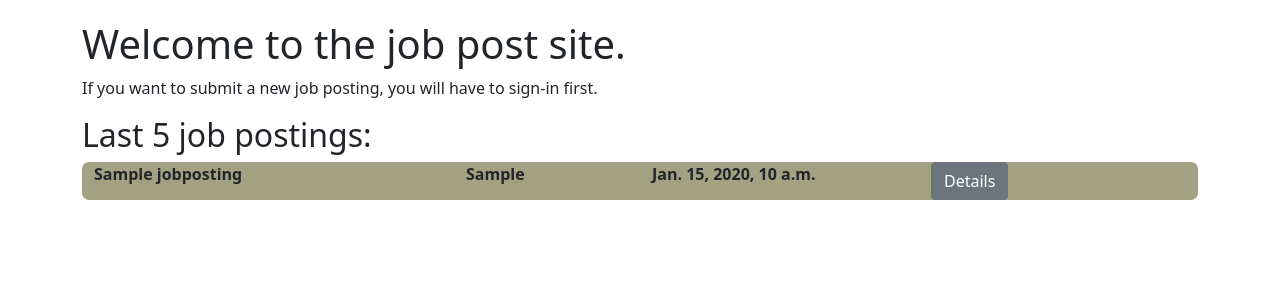
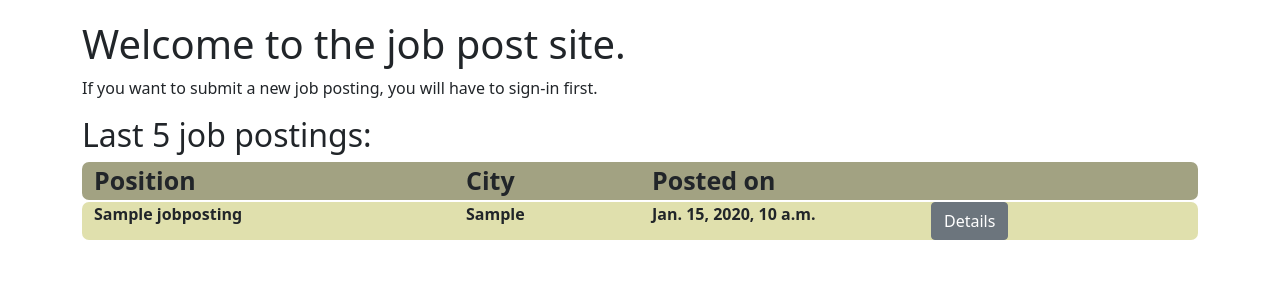
Before and after one commit to lozanov95/job_posting, a Django app: page / in a window 1280 px wide. Shown: the part 56-356 px from the top of the page. Run offline with Django 3.2, Linux system fonts and the light colour scheme; tables that the repository leaves empty hold one stand-in row (Sample ...).

Commit message:
minor styling changes

```diff
--- a/static/css/style.css
+++ b/static/css/style.css
@@ -8,10 +8,16 @@ nav {
     margin-bottom: 20px;
 }
 
+
 .row:nth-of-type(odd) {
     background-color: #a2a282;
 }
 
-.row:nth-of-type(even){
+.row:nth-of-type(even) {
     background-color: #e0e0ad;
 }
+
+.grid-header {
+    font-size: 25px;
+    font-weight: 700;
+}
--- a/templates/shared/jobs_list_partial.html
+++ b/templates/shared/jobs_list_partial.html
@@ -1,5 +1,14 @@
 <div class="container">
     {% if object_list %}
+        <div class="row grid-header">
+            <div class="col-md-4">
+                Position
+            </div>
+            <div class="col-md-2">
+                City
+            </div>
+            <div class="col-md-3">Posted on</div>
+        </div>
         {% for job in object_list %}
             <div class="row">
                 <div class="col-md-4">
```
